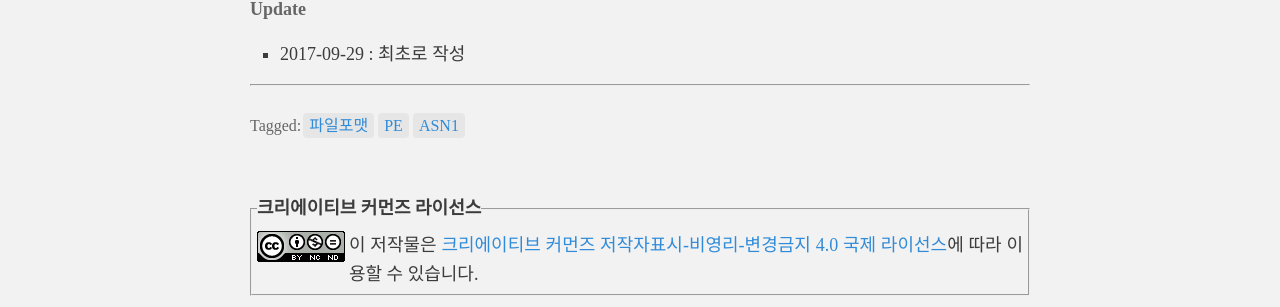
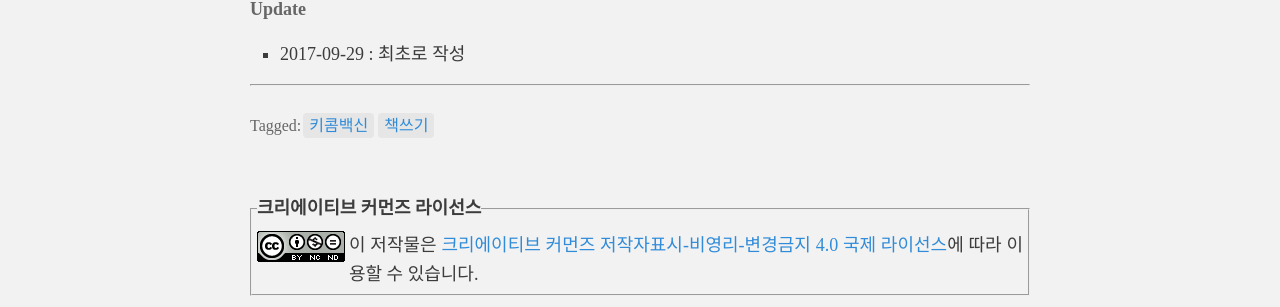
Before and after one commit to hanul93/hanul93.github.com, a Jekyll site: the page built from _posts/2017-09-29-kicomav-book.md, in a window 1280 px wide and 900 px high, scrolled down 2185 px. Shown: the part 368-675 px from the top of the window. Built offline with Jekyll 4.4.1, drawn with Linux system fonts in a browser that asks for light colours; comment, search, counter and statistics services are not loaded.

Commit message:
태그 수정

```diff
--- a/_posts/2017-09-29-kicomav-book.md
+++ b/_posts/2017-09-29-kicomav-book.md
@@ -3,7 +3,7 @@ layout: post
 title: 키콤백신 - 파이썬으로 배우는 Anti-Virus 구조와 원리
 description: 키콤백신의 개발 과정이 담긴 책을 소개한다.
 date: 2017-09-29 10:05:00
-tags: 파일포맷 PE ASN1
+tags: 키콤백신 책쓰기
 ---
 
 ## 1. 개요
```
